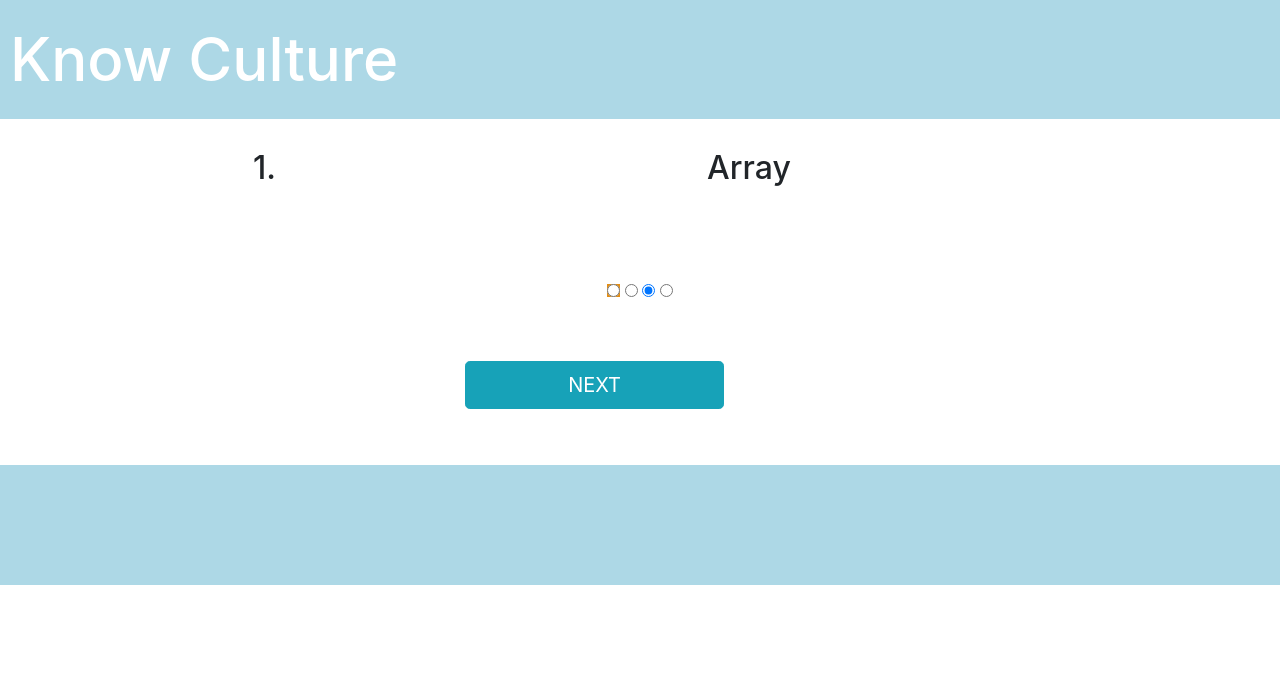
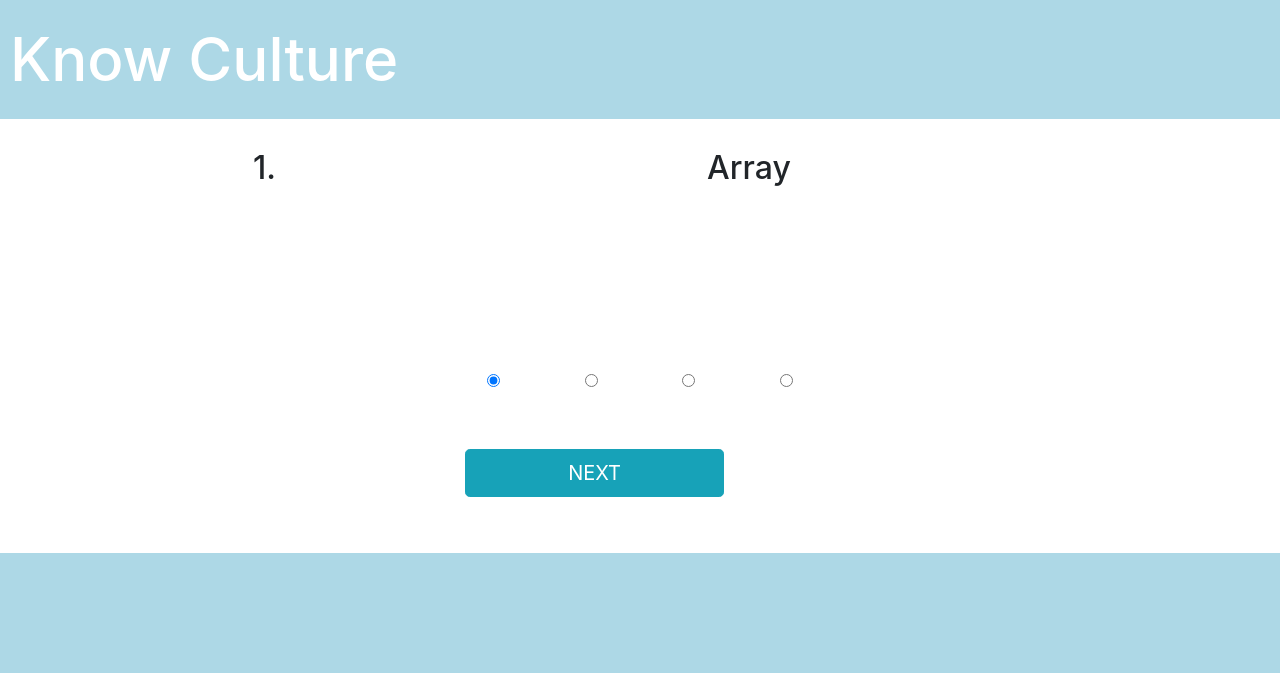
Before and after one commit to prabucki/China-UK-Project, a CodeIgniter app: page /database/index.php/questions/index in a window 1280 px wide. Shown: the part 121-800 px from the top of the page. Run offline with CodeIgniter, Linux system fonts and the light colour scheme; data comes from the database, SQL or seed files in the repository; data that the repository does not hold is empty; some libraries are stand-ins or nearby versions.

Commit message:
add a .choice class for each choice and  changes for css of blankRow

```diff
--- a/application/views/multiple.php
+++ b/application/views/multiple.php
@@ -48,10 +48,14 @@
         margin-top: 30px;
     }
     .blankRow{
-        height:60px;
+        height: 150px;
         width:100%;
         /*background-color: brown;*/
         margin: 0px;
+    }
+
+    .choice {
+        margin: 0 40px;
     }
     .button{
         margin: 40px 450px;
@@ -85,19 +89,21 @@
         <div class="form-group">
             <!--<div class="col-lg-offset-1 col-lg-10 input-lg" style="background-color: orange;">-->
             <div>
-                <label class="checkbox-inline" style="background-color: #e38d13;">
+                <label class="checkbox-inline choice">
                     <!--<img src="../../image/1.jpg">-->
                     <input type="radio" name="options" id="option1" value="<?php echo $answer1;?>" checked><?php echo $answer1;?>
                 </label>
-                <label class="checkbox-inline">
+                <label class="checkbox-inline choice">
                     <!--<img src="../../image/1.jpg">-->
-                    <input type="radio" name="options" id="option2" value="<?php echo $answer2;?>" checked><?php echo $answer2;?>
+                    <input type="radio" name="options" id="option2"
+                           value="<?php echo $answer2; ?>"><?php echo $answer2; ?>
                 </label>
-                <label class="checkbox-inline">
+                <label class="checkbox-inline choice">
                     <!--<img src="../../image/1.jpg">-->
-                    <input type="radio" name="options" id="option3" value="<?php echo $answer3;?>" checked><?php echo $answer3;?>
+                    <input type="radio" name="options" id="option3"
+                           value="<?php echo $answer3; ?>"><?php echo $answer3; ?>
                 </label>
-                <label class="checkbox-inline">
+                <label class="checkbox-inline choice">
                     <!--<img src="../../image/1.jpg">-->
                     <input type="radio" name="options" id="option4" value="<?php echo $answer4;?>"><?php echo $answer4;?>
                 </label>
```
